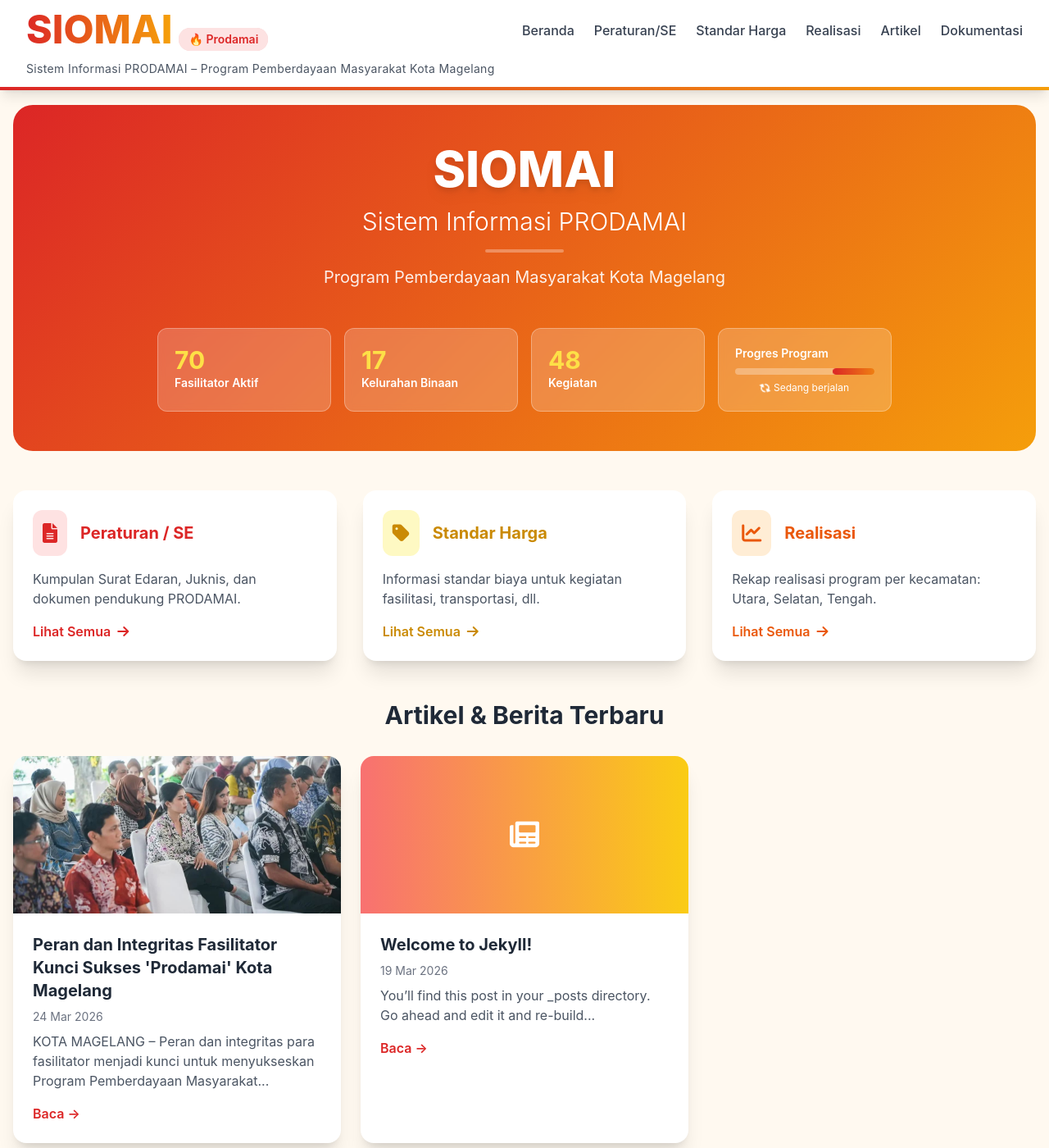
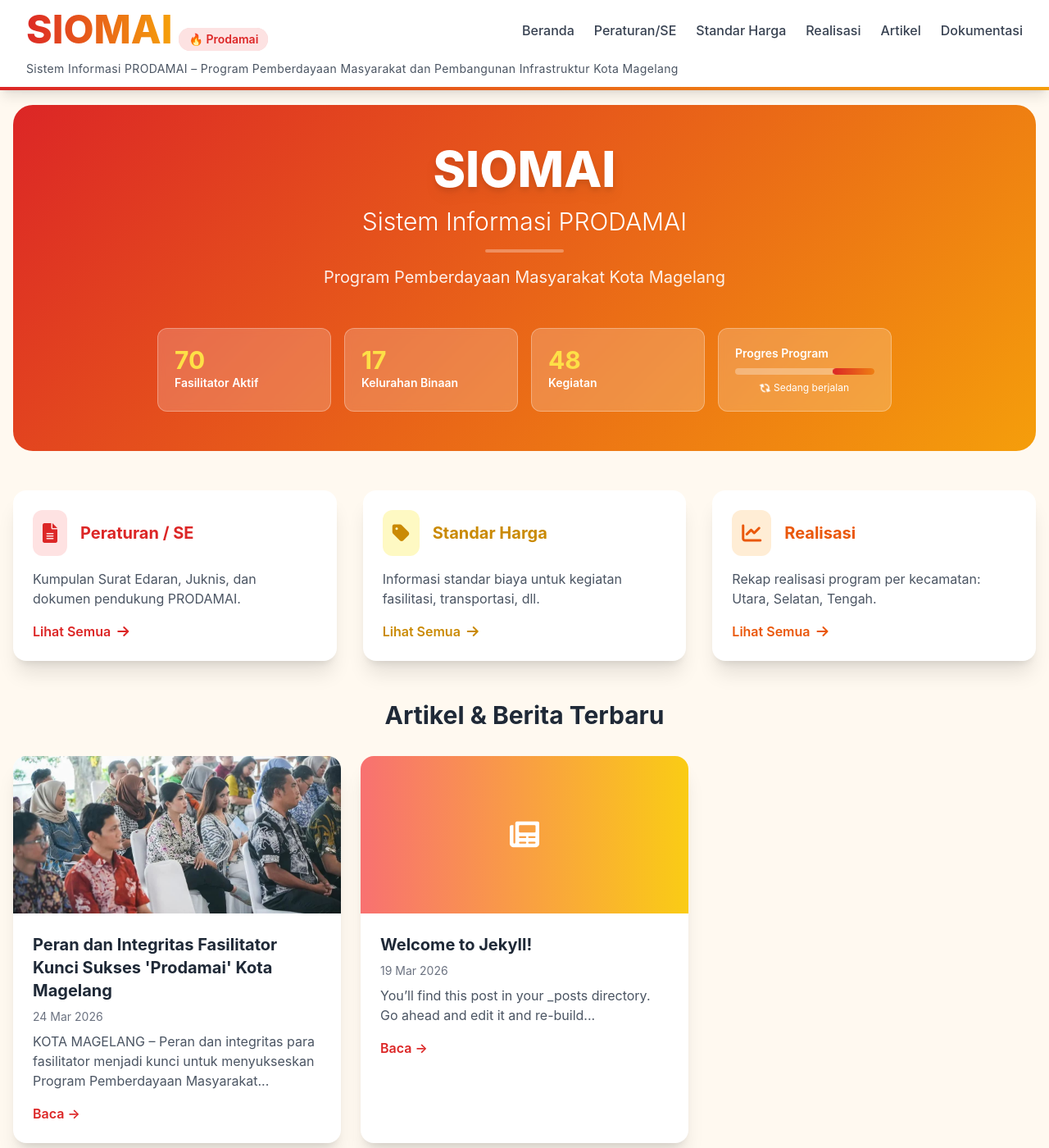
Before and after one commit to fasilitatormgl/siomai, a Jekyll site: the page built from index.html, in a window 1280 px wide and 1400 px high. Shown: the whole window at 82% size. Built offline with Jekyll 4.4.1, drawn with Linux system fonts in a browser that asks for light colours; nearby versions of some CDN libraries; some of the changed text lies outside the part shown.

Commit message:
Update default.html

```diff
--- a/_layouts/default.html
+++ b/_layouts/default.html
@@ -114,11 +102,52 @@
             0%, 100% { box-shadow: 0 0 0px rgba(220,38,38,0.2); }
             50% { box-shadow: 0 0 8px rgba(220,38,38,0.5); }
         }
+
+        /* Efek menu desktop */
+        .nav-link {
+            position: relative;
+            transition: color 0.3s ease;
+        }
+        .nav-link::after {
+            content: '';
+            position: absolute;
+            bottom: -4px;
+            left: 0;
+            width: 0;
+            height: 2px;
+            background: linear-gradient(90deg, var(--merah), var(--kuning));
+            transition: width 0.3s ease;
+        }
+        .nav-link:hover {
+            color: var(--merah);
+        }
+        .nav-link:hover::after {
+            width: 100%;
+        }
+
+        /* Efek menu mobile */
+        .mobile-nav-link {
+            display: block;
+            padding: 0.5rem 0;
+            transition: all 0.2s ease;
+            border-left: 3px solid transparent;
+        }
+        .mobile-nav-link:hover {
+            background: #fef3c7;
+            border-left-color: var(--kuning);
+            padding-left: 1rem;
+        }
+
+        /* Penyesuaian navbar agar tidak terlalu lebar */
+        .navbar-container {
+            backdrop-filter: blur(10px);
+            background: rgba(255,255,255,0.95);
+        }
     </style>
 </head>
 <body>
     <!-- Navbar Dua Baris dengan Animasi -->
-    <nav class="bg-white shadow-lg fixed w-full z-50 border-b-4 animate-nav" style="border-image: linear-gradient(90deg, #dc2626, #f59e0b) 1;">
+    <nav class="bg-white shadow-lg fixed w-full z-50 border-b-4 animate-nav navbar-container" style="border-image: linear-gradient(90deg, #dc2626, #f59e0b) 1;">
         <div class="max-w-7xl mx-auto px-4 sm:px-6 lg:px-8">
             <!-- Baris Pertama: Logo + Badge + Menu -->
             <div class="flex justify-between items-center py-3">
@@ -127,13 +156,13 @@
                     <span class="badge text-xs md:text-sm">🔥 Prodamai</span>
                 </div>
                 <!-- Menu Desktop -->
-                <div class="hidden md:flex space-x-6">
-                    <a href="{{ site.baseurl }}/" class="text-gray-700 hover:text-red-600 font-medium transition-colors duration-200">Beranda</a>
-                    <a href="{{ site.baseurl }}/peraturan" class="text-gray-700 hover:text-red-600 font-medium transition-colors duration-200">Peraturan/SE</a>
-                    <a href="{{ site.baseurl }}/standar-harga" class="text-gray-700 hover:text-red-600 font-medium transition-colors duration-200">Standar Harga</a>
-                    <a href="{{ site.baseurl }}/realisasi" class="text-gray-700 hover:text-red-600 font-medium transition-colors duration-200">Realisasi</a>
-                    <a href="{{ site.baseurl }}/artikel" class="text-gray-700 hover:text-red-600 font-medium transition-colors duration-200">Artikel</a>
-                    <a href="{{ site.baseurl }}/foto" class="text-gray-700 hover:text-red-600 font-medium transition-colors duration-200">Dokumentasi</a>
+                <div class="hidden md:flex space-x-6 items-center">
+                    <a href="{{ site.baseurl }}/" class="nav-link text-gray-700 font-medium transition-colors duration-200">Beranda</a>
+                    <a href="{{ site.baseurl }}/peraturan" class="nav-link text-gray-700 font-medium transition-colors duration-200">Peraturan/SE</a>
+                    <a href="{{ site.baseurl }}/standar-harga" class="nav-link text-gray-700 font-medium transition-colors duration-200">Standar Harga</a>
+                    <a href="{{ site.baseurl }}/realisasi" class="nav-link text-gray-700 font-medium transition-colors duration-200">Realisasi</a>
+                    <a href="{{ site.baseurl }}/artikel" class="nav-link text-gray-700 font-medium transition-colors duration-200">Artikel</a>
+                    <a href="{{ site.baseurl }}/foto" class="nav-link text-gray-700 font-medium transition-colors duration-200">Dokumentasi</a>
                 </div>
                 <!-- Tombol Mobile Menu -->
                 <button id="menuBtn" class="md:hidden text-gray-700 focus:outline-none">
@@ -142,18 +171,18 @@
             </div>
             <!-- Baris Kedua: Tagline (hanya di desktop) -->
             <div class="hidden md:block pb-3">
-                <p class="text-gray-600 text-sm tracking-wide">Sistem Informasi PRODAMAI – Program Pemberdayaan Masyarakat Kota Magelang</p>
+                <p class="text-gray-600 text-sm tracking-wide">Sistem Informasi PRODAMAI – Program Pemberdayaan Masyarakat dan Pembangunan Infrastruktur Kota Magelang</p>
             </div>
         </div>
 
         <!-- Mobile Menu (collapsible) -->
         <div id="mobileMenu" class="md:hidden hidden bg-white border-t border-gray-100 px-4 pb-4">
-            <a href="{{ site.baseurl }}/" class="block py-2 text-gray-700 hover:text-red-600">Beranda</a>
-            <a href="{{ site.baseurl }}/peraturan" class="block py-2 text-gray-700 hover:text-red-600">Peraturan/SE</a>
-            <a href="{{ site.baseurl }}/standar-harga" class="block py-2 text-gray-700 hover:text-red-600">Standar Harga</a>
-            <a href="{{ site.baseurl }}/realisasi" class="block py-2 text-gray-700 hover:text-red-600">Realisasi</a>
-            <a href="{{ site.baseurl }}/artikel" class="block py-2 text-gray-700 hover:text-red-600">Artikel</a>
-            <a href="{{ site.baseurl }}/foto" class="block py-2 text-gray-700 hover:text-red-600">Dokumentasi</a>
+            <a href="{{ site.baseurl }}/" class="mobile-nav-link text-gray-700 hover:text-red-600">Beranda</a>
+            <a href="{{ site.baseurl }}/peraturan" class="mobile-nav-link text-gray-700 hover:text-red-600">Peraturan/SE</a>
+            <a href="{{ site.baseurl }}/standar-harga" class="mobile-nav-link text-gray-700 hover:text-red-600">Standar Harga</a>
+            <a href="{{ site.baseurl }}/realisasi" class="mobile-nav-link text-gray-700 hover:text-red-600">Realisasi</a>
+            <a href="{{ site.baseurl }}/artikel" class="mobile-nav-link text-gray-700 hover:text-red-600">Artikel</a>
+            <a href="{{ site.baseurl }}/foto" class="mobile-nav-link text-gray-700 hover:text-red-600">Dokumentasi</a>
         </div>
     </nav>
 
@@ -170,7 +199,7 @@
             <div class="grid md:grid-cols-4 gap-8">
                 <div>
                     <h3 class="text-xl font-bold text-red-400 mb-4">SIOMAI</h3>
-                    <p class="text-gray-400 text-sm">Sistem Informasi PRODAMI (Program Pemberdayaan Masyarakat dan Pembangunan Infrastruktur)Kota Magelang.</p>
+                    <p class="text-gray-400 text-sm">Sistem Informasi PRODAMAI – Program Pemberdayaan Masyarakat dan Pembangunan Infrastruktur Kota Magelang.</p>
                 </div>
                 <div>
                     <h4 class="font-bold mb-4 text-yellow-400">Tautan</h4>
@@ -180,6 +209,7 @@
                         <li><a href="{{ site.baseurl }}/standar-harga" class="hover:text-yellow-400">Standar Harga</a></li>
                         <li><a href="{{ site.baseurl }}/realisasi" class="hover:text-yellow-400">Realisasi</a></li>
                         <li><a href="{{ site.baseurl }}/artikel" class="hover:text-yellow-400">Artikel</a></li>
+                        <li><a href="{{ site.baseurl }}/foto" class="hover:text-yellow-400">Dokumentasi</a></li>
                     </ul>
                 </div>
                 <div>
@@ -193,7 +223,7 @@
                 <div>
                     <h4 class="font-bold mb-4 text-orange-400">Kontak</h4>
                     <ul class="space-y-2 text-gray-400 text-sm">
-                        <li><i class="fas fa-phone mr-2"></i> (0293) **********</li>
+                        <li><i class="fas fa-phone mr-2"></i> (0293) 123456</li>
                         <li><i class="fas fa-envelope mr-2"></i> layanan.prodamai@gmail.com</li>
                     </ul>
                 </div>
```
Also changed, not shown: other parts of _layouts/default.html (+5 -17 lines).
